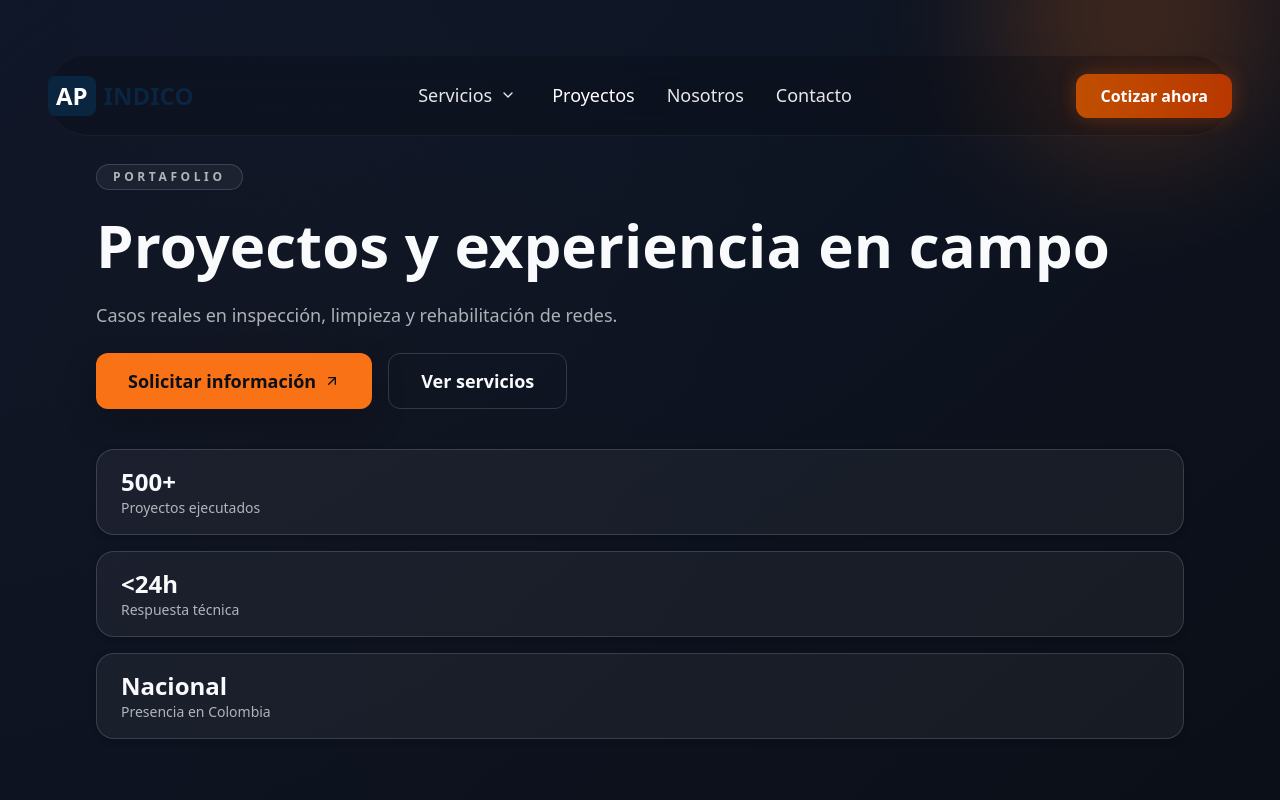
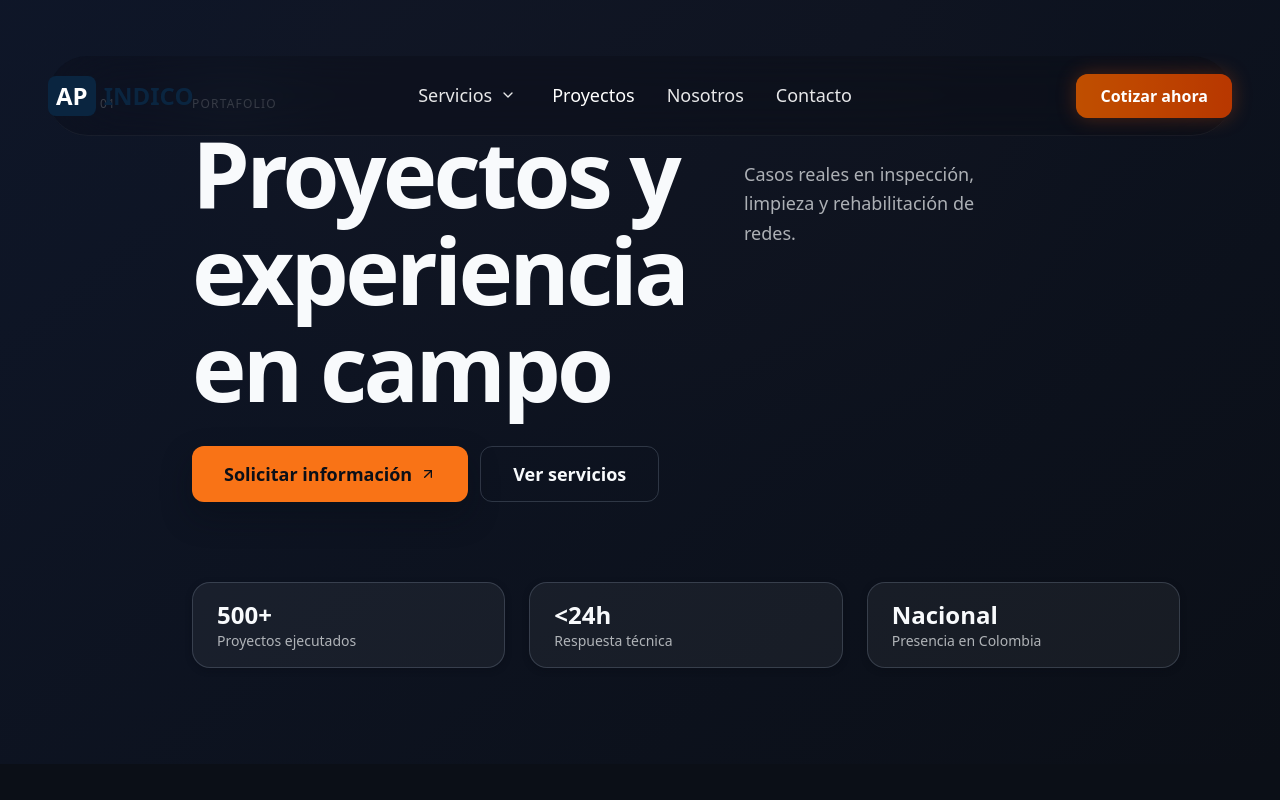
Before and after one commit to Hecpac/Apindico, a Next.js app: page /proyectos in a window 1280 px wide. Shown: the top 800 px of the page. Built offline with nearby package versions, Linux system fonts and the light colour scheme.

Commit message:
Apply Helg hero grid to proyectos

```diff
--- a/src/app/proyectos/page.tsx
+++ b/src/app/proyectos/page.tsx
@@ -87,26 +87,30 @@ export default function ProyectosPage() {
   return (
     <main className="min-h-screen theme-editorial bg-[color:var(--color-bg)] text-[color:var(--color-text)]">
       {/* Hero Section */}
-      <section className="relative overflow-hidden pt-32 pb-16 md:pt-40 md:pb-24">
-        <div className="absolute inset-0" aria-hidden="true">
-          <div className="absolute inset-0 bg-[radial-gradient(circle_at_top,_rgba(56,189,248,0.18),_transparent_55%)]" />
-          <div className="absolute inset-0 bg-[radial-gradient(circle_at_20%_40%,_rgba(249,115,22,0.2),_transparent_45%)]" />
+      <section className="relative overflow-hidden bg-[color:var(--color-bg)] text-[color:var(--color-text)]">
+        <div className="pointer-events-none absolute inset-0" aria-hidden="true">
+          <div className="absolute -top-32 left-1/2 h-[520px] w-[820px] -translate-x-1/2 rounded-full bg-[color:var(--color-accent)] opacity-10 blur-3xl" />
+          <div className="absolute inset-0 opacity-[0.1] [background-image:radial-gradient(currentColor_1px,transparent_1px)] [background-size:18px_18px] text-[color:var(--color-border)]" />
           <div className="absolute inset-0 bg-[linear-gradient(140deg,_rgba(15,23,42,0.9),_rgba(11,15,23,0.95))]" />
-          <div className="absolute -top-32 right-0 h-72 w-72 rounded-full bg-[color:var(--color-accent)] opacity-20 blur-3xl" />
         </div>
-        <Container>
-          <div className="relative z-10 grid gap-10 lg:grid-cols-[1.1fr,0.9fr] items-center">
-            <div className="space-y-6">
-              <span className="inline-flex items-center gap-2 rounded-full border border-[color:var(--color-border)] bg-white/5 px-4 py-1 text-xs font-semibold uppercase tracking-[0.3em] text-[color:var(--color-muted)]">
+        <div className="relative mx-auto max-w-[1440px] px-6 md:px-10 xl:px-[100px] py-16 md:py-24">
+          <div className="grid grid-cols-12 gap-6">
+            <div className="col-span-12 lg:col-span-1">
+              <div className="text-xs uppercase tracking-[0.1em] text-[color:var(--color-muted)]">
+                01
+              </div>
+            </div>
+
+            <div className="col-span-12 lg:col-start-2 lg:col-span-6">
+              <div className="text-xs uppercase tracking-[0.1em] text-[color:var(--color-muted)]">
                 Portafolio
-              </span>
-              <h1 className="font-heading text-4xl sm:text-5xl md:text-6xl font-semibold leading-[1.05]">
+              </div>
+
+              <h1 className="mt-3 font-heading font-extrabold tracking-[-0.04em] leading-[1.05] text-[clamp(44px,7.2vw,120px)] text-balance">
                 {copy.projects.index.title}
               </h1>
-              <p className="text-base sm:text-lg text-[color:var(--color-muted)] max-w-2xl">
-                {copy.projects.index.subtitle}
-              </p>
-              <div className="flex flex-wrap gap-4">
+
+              <div className="mt-8 flex flex-col sm:flex-row gap-3">
                 <Button variant="editorial" size="lg" asChild>
                   <Link href="/contacto">
                     {copy.projects.index.leadCta}
@@ -119,7 +123,14 @@ export default function ProyectosPage() {
               </div>
             </div>
 
-            <div className="grid gap-4 sm:grid-cols-3 lg:grid-cols-1">
+            <div className="col-span-12 lg:col-start-8 lg:col-span-3 lg:mt-16">
+              <p className="text-base md:text-lg leading-relaxed text-[color:var(--color-muted)] max-w-[44ch]">
+                {copy.projects.index.subtitle}
+              </p>
+            </div>
+
+            <div className="col-span-12 lg:col-start-2 lg:col-span-11 mt-10 md:mt-14">
+              <div className="grid grid-cols-2 md:grid-cols-3 gap-6">
                 {[
                   { value: "500+", label: "Proyectos ejecutados" },
                   { value: "<24h", label: "Respuesta técnica" },
@@ -139,7 +150,8 @@ export default function ProyectosPage() {
                 ))}
               </div>
             </div>
-        </Container>
+          </div>
+        </div>
       </section>
 
       {/* Projects Grid */}
```
Lines whose indentation alone changed are shown as unchanged.
